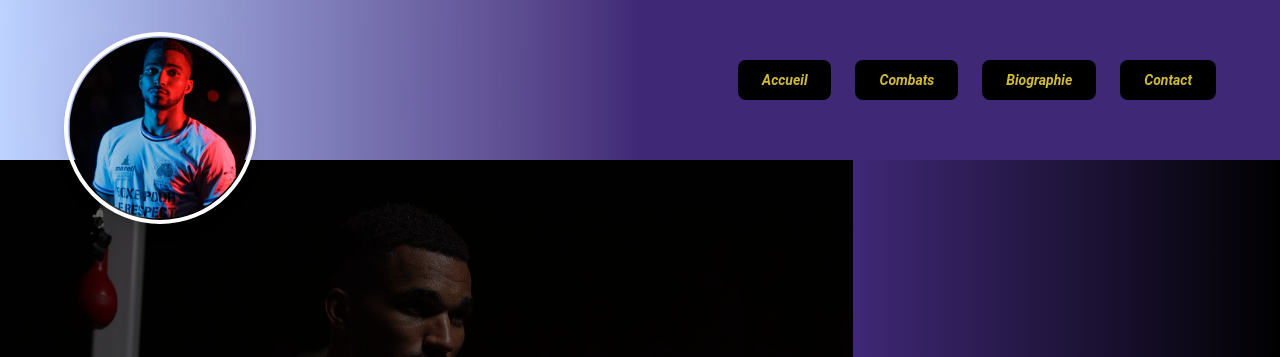
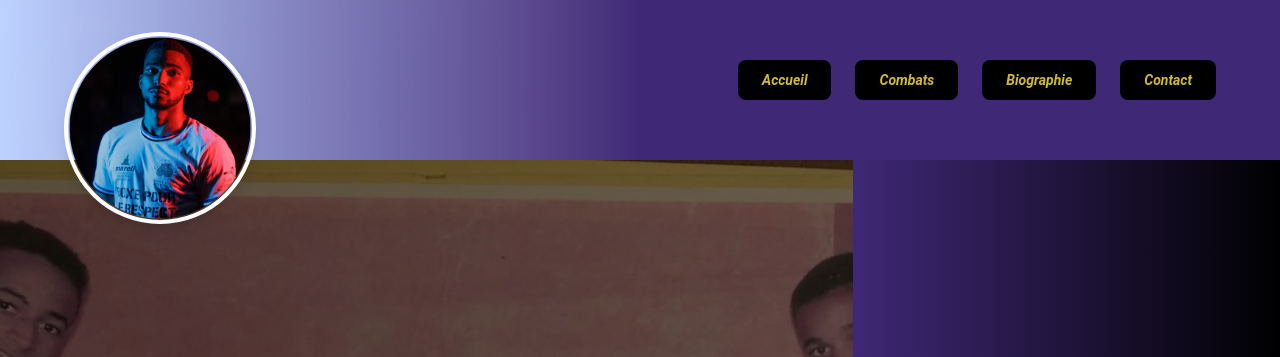
Before and after one commit to MickaelSanches/jimmy-lalin, an Astro site: page /biography in a window 1280 px wide. Shown: the top 357 px of the page. Built offline with nearby package versions, Linux system fonts and the light colour scheme; Astro itself is replaced by a stand-in of ours.

Commit message:
Update content at Carousel & Biography component

```diff
--- a/src/components/Biography.jsx
+++ b/src/components/Biography.jsx
@@ -8,7 +8,7 @@ const biographyData = [
     title: "Jimmy Lalin : Un Parcours de Vie et de Boxe",
     subtitle: "Né le 19 avril 1996 à Argenteuil, en France",
     text: "Jimmy Lalin a grandi en banlieue parisienne, dans une famille nombreuse et modeste. Sa mère, antillaise, était caissière, et son père, originaire du nord de la France, facteur. Il a vécu une enfance marquée par des tensions familiales, notamment des violences verbales et parfois physiques, ainsi que par une éducation stricte. Malgré ces difficultés, Jimmy garde en tête de nombreux moments heureux et part du principe que cela a contribué à lui forger un mental à toute épreuve.",
-    image: "/img/8.webp",
+    image: "/img/family.webp",
     nextImage: "/img/7.webp",
     gradient: "from-primary to-dark",
   },
@@ -23,15 +23,15 @@ const biographyData = [
     title: "Déménagement et Engagement Militaire",
     subtitle: "Aix-les-Bains",
     text: "À 12 ans, Jimmy quitte le Val-d'Oise pour s'installer à Aix-les-Bains en Savoie. À 18 ans, il obtient son baccalauréat et s'engage immédiatement dans l'armée de terre française, au sein des troupes de marine. Il devient tireur dans un véhicule blindé, l'AMX10RC. À 19 ans, il part en mission en Côte d'Ivoire, puis au Mali dans le cadre de l'opération Barkhane.",
-    image: "/img/1.webp",
-    nextImage: "/img/6.webp",
+    image: "/img/army.webp",
+    nextImage: "/img/amateur.webp",
     gradient: "bg-primary",
   },
   {
     title: "Découverte de la Boxe",
     subtitle: "Aix-les-Bains",
     text: "À 22 ans, un emploi de surveillant dans un collège change sa vie. En discutant avec les élèves, il découvre la boxe et s’inscrit dans un club à Aix-les-Bains en janvier 2018. Son premier combat amateur en 2019 est un échec, principalement en raison de problèmes de gestion de ses émotions.",
-    image: "/img/6.webp",
+    image: "/img/amateur.webp",
     nextImage: "/img/3.webp",
     gradient: "bg-[#BDD2FF]",
   },
--- a/src/components/Carousel.jsx
+++ b/src/components/Carousel.jsx
@@ -12,6 +12,7 @@ const slides = [
   "/img/16.webp",
   "/img/17.webp",
   "/img/18.webp",
+  "/img/1.webp",
   "/img/14.webp",
   "/img/13.webp",
   "/img/12.webp",
```
Also changed, not shown: public/img/amateur.webp (added), public/img/army.webp (added), public/img/family.webp (added).
